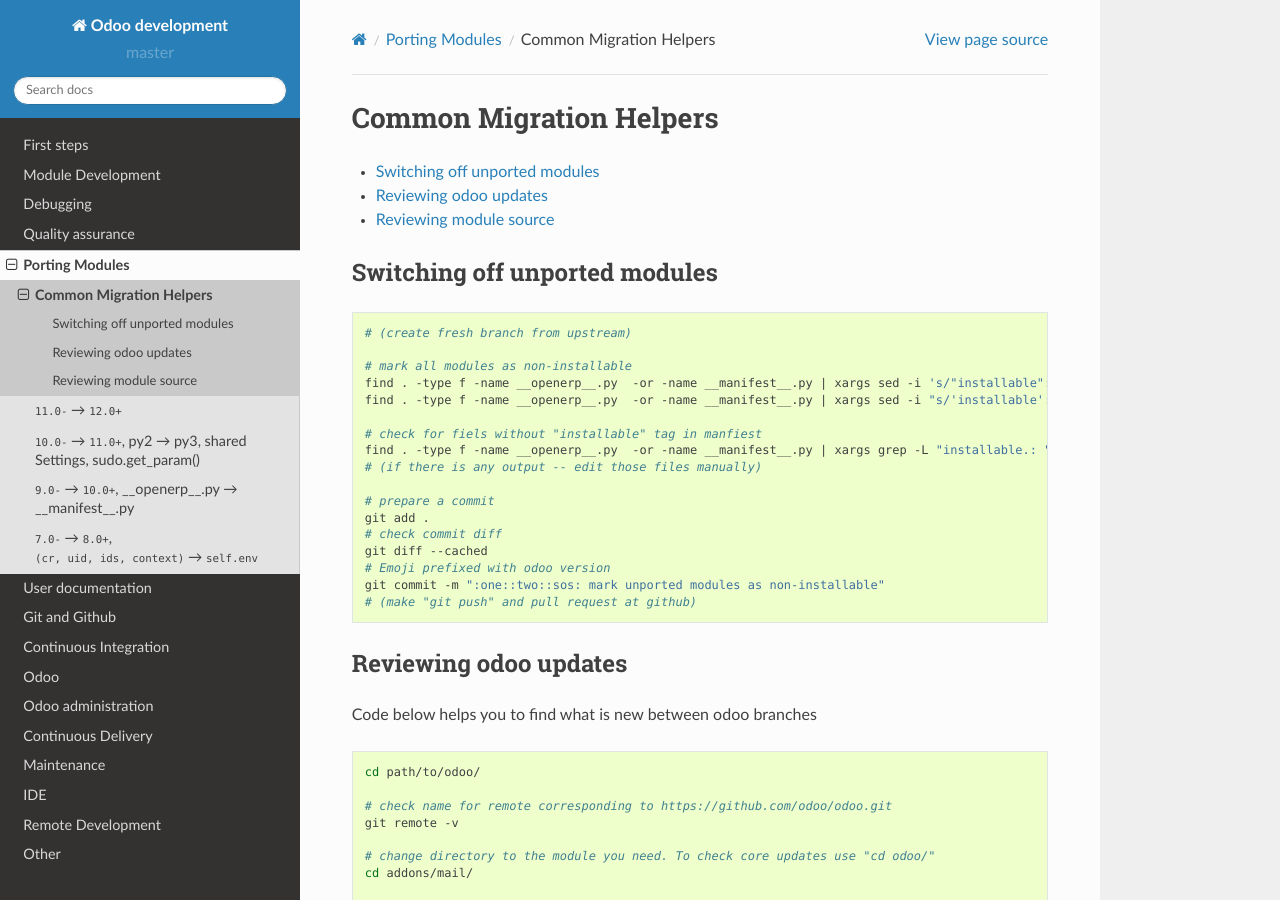
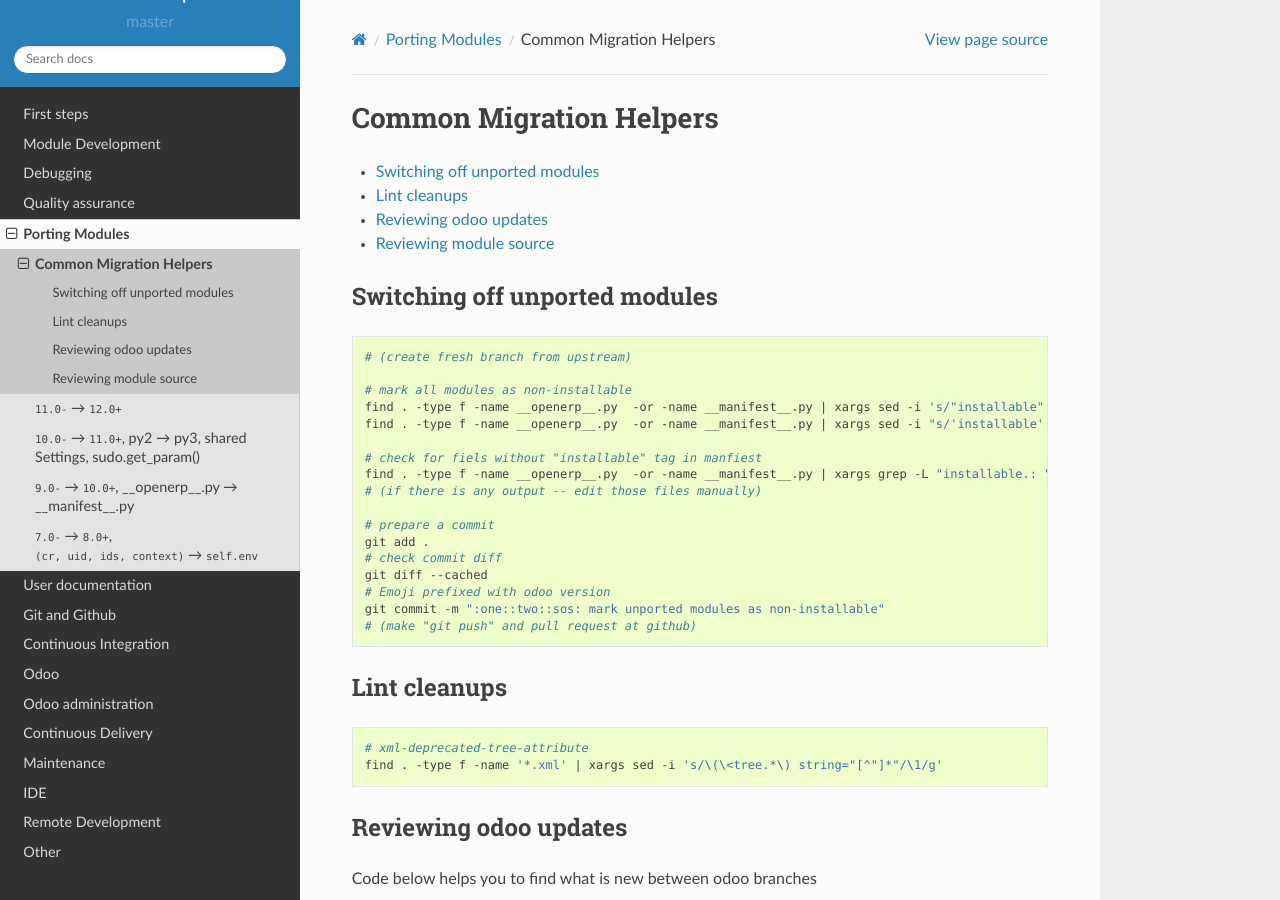
Before and after one commit to itpp-labs/odoo-development, a Sphinx documentation site: the page built from docs/migration/helpers.rst, in a window 1280 px wide and 900 px high. Built offline with Sphinx 7.4.7 and the Read the Docs theme 2.0.0, drawn with Linux system fonts in a browser that asks for light colours.

Commit message:
xml-deprecated-tree-attribute

```diff
--- a/docs/migration/helpers.rst
+++ b/docs/migration/helpers.rst
@@ -27,6 +27,14 @@
     # Emoji prefixed with odoo version
     git commit -m ":one::two::sos: mark unported modules as non-installable"
     # (make "git push" and pull request at github)
+
+Lint cleanups
+=============
+
+.. code-block:: sh
+
+    # xml-deprecated-tree-attribute
+    find . -type f -name '*.xml' | xargs sed -i 's/\(\<tree.*\) string="[^"]*"/\1/g'
 
 Reviewing odoo updates
 ======================
```
